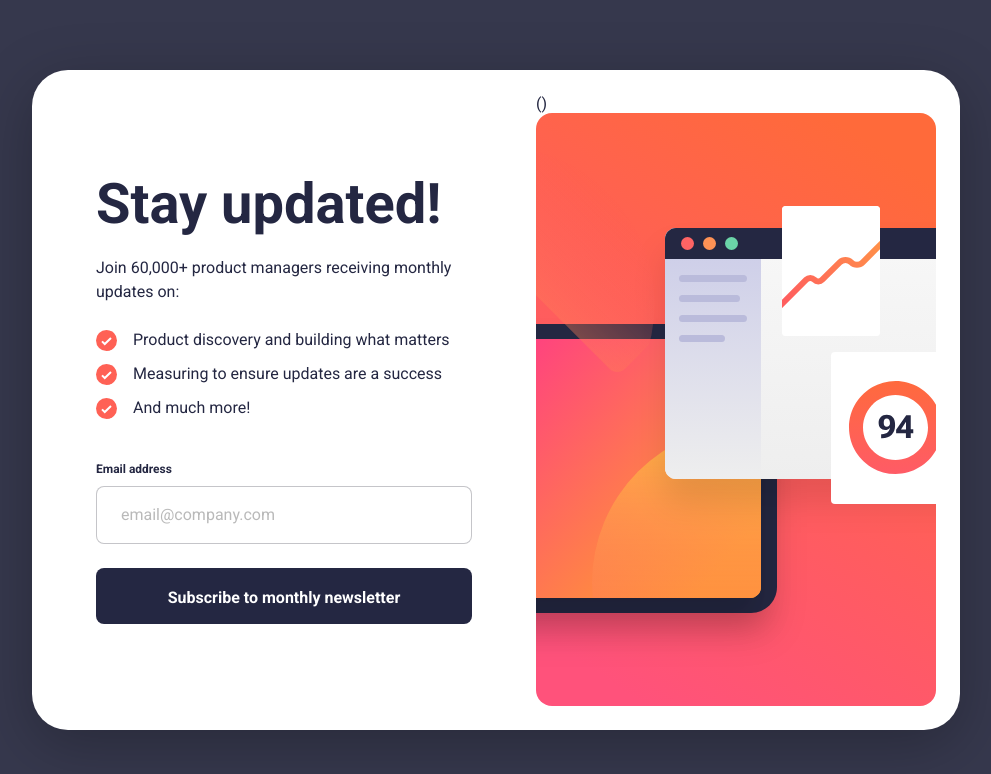
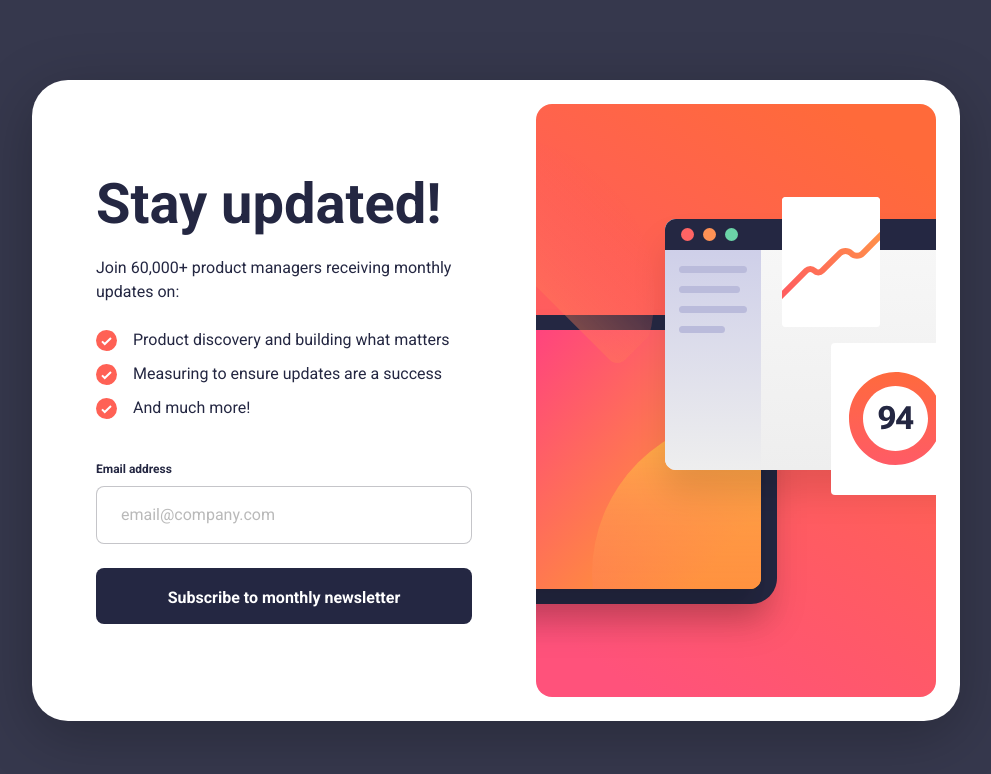
Before and after one commit to jake4369/frontend-mentor-junior, a Next.js app in the folder newsletter-sign-up/: page / in a window 1280 px wide. Shown: the top 774 px of the page, without its empty margins (144-1135 px from the left). Built offline with nearby package versions, Linux system fonts and the light colour scheme.

Commit message:
Hero img

```diff
--- a/newsletter-sign-up/components/HeroImg.jsx
+++ b/newsletter-sign-up/components/HeroImg.jsx
@@ -31,7 +31,6 @@ const HeroImg = () => {
 
   return (
     <div className="hero-img">
-      ({/* Hero Img */})
       {isMobile ? (
         <Image
           src="/illustration-sign-up-mobile.svg"
```
